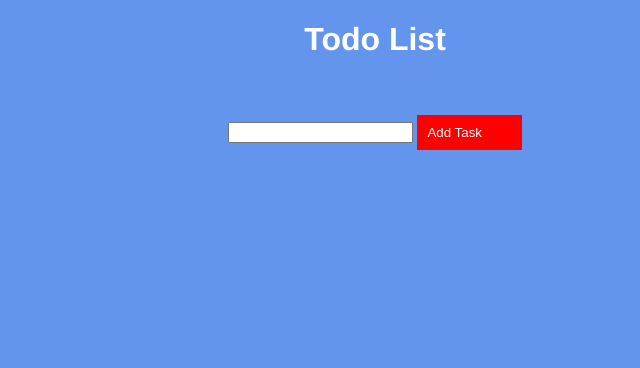
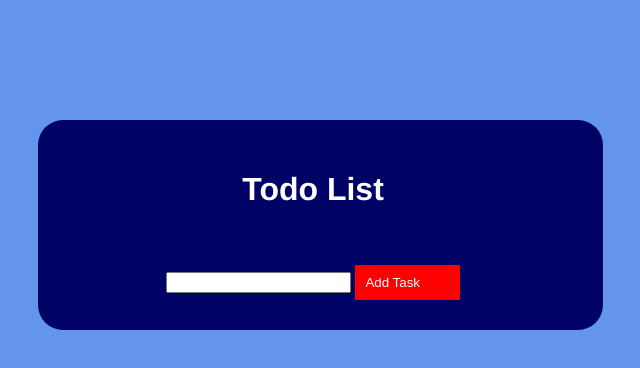
Before and after one commit to niawjunior/todolist-with-javascript, a plain HTML site: page index.html in a window 1280 px wide. Shown: the whole page, without its empty margins (265-905 px from the left). Drawn offline with Linux system fonts and the light colour scheme.

Commit message:
add wrapper style

```diff
--- a/mystyle.css
+++ b/mystyle.css
@@ -25,3 +25,15 @@ body {
     border-style: none;
 
 }
+
+#wrapper {
+    width: 450px;
+    background-color: #000365;
+    margin-top: 120px;
+    margin-left: 295px;
+    padding-bottom: 30px;
+    padding-left: 50px;
+    padding-top: 30px;
+    padding-right: 65px;
+    border-radius: 25px;
+}
```
